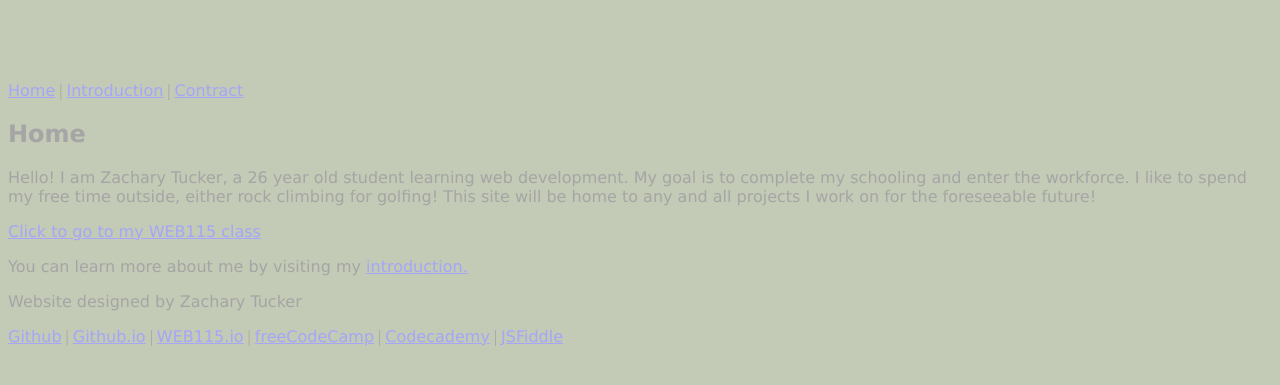
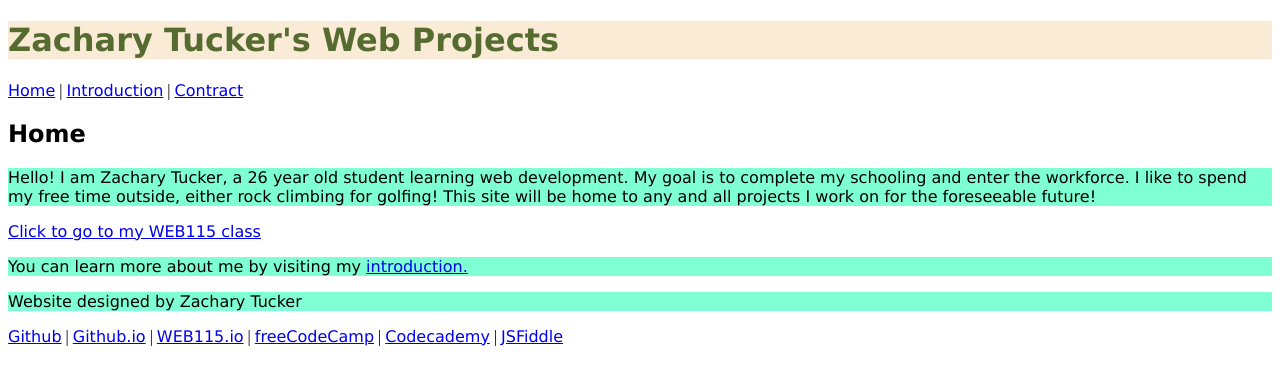
Before and after one commit to theboxmaker/theboxmaker.github.io, a PHP site: page /index.html in a window 1280 px wide. Shown: the top 385 px of the page. Run offline with PHP 8.4, Linux system fonts and the light colour scheme.

Commit message:
changing colors

```diff
--- a/web115/styles/default.css
+++ b/web115/styles/default.css
@@ -1,15 +1,12 @@
-html {
-    background-color: darkolivegreen;
-    opacity: 35%
-}
-
 h1 {
     font-family:Verdana, Geneva, Tahoma, sans-serif;
-    color:darkolivegreen
+    color:darkolivegreen;
+    background-color: antiquewhite;
 }
 
 p {
-    font-family:Verdana, Geneva, Tahoma, sans-serif
+    font-family:Verdana, Geneva, Tahoma, sans-serif;
+    background-color: aquamarine;
 }
 
 a {
```
